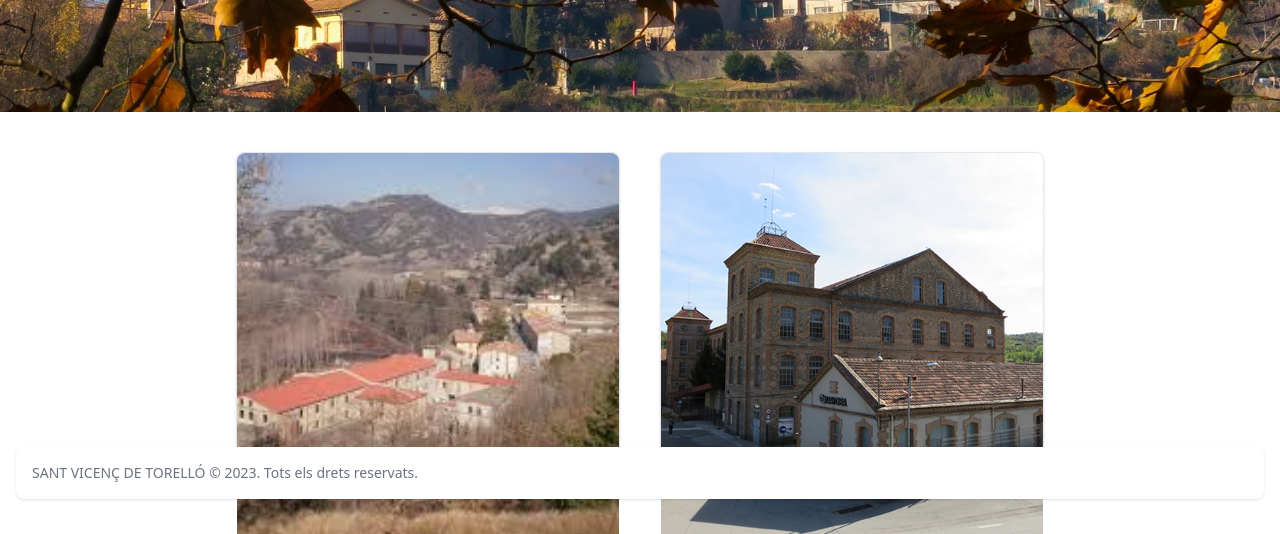
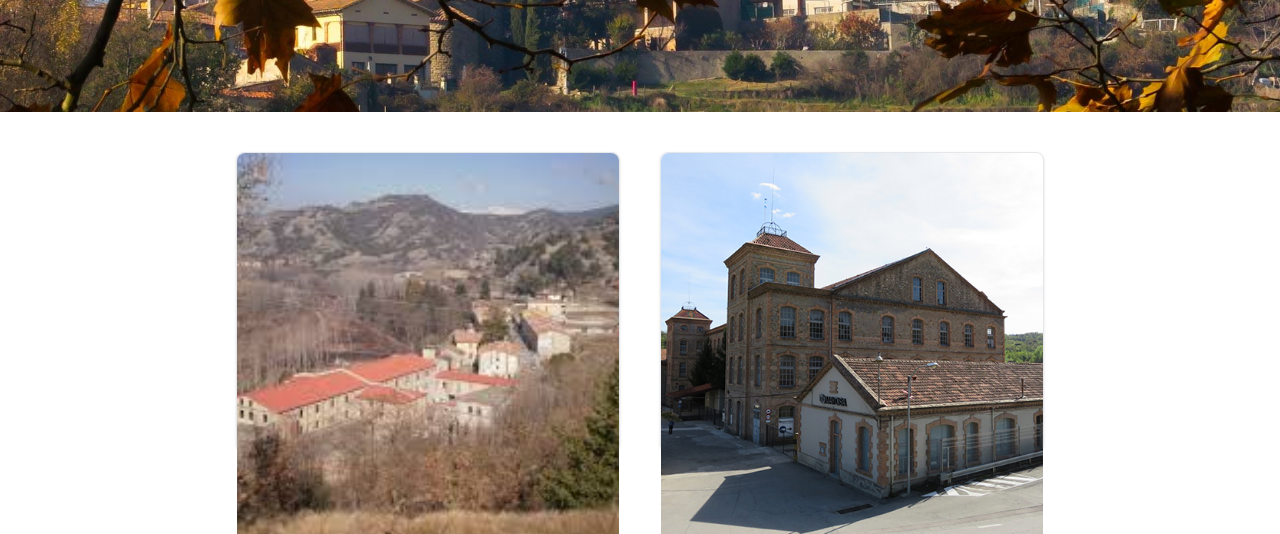
Before and after one commit to Cirvianum-DAW/mp9-uf1-projectetailwind-ainhoadot, a website built with Parcel: page src/colonies/colonies.html in a window 1280 px wide. Shown: the part 285-819 px from the top of the page. Built offline with nearby package versions, Linux system fonts and the light colour scheme.

Commit message:
2n commit

```diff
--- a/src/colonies/colonies.html
+++ b/src/colonies/colonies.html
@@ -111,14 +111,6 @@
             </div>
         </div>
     </div>
-
-    <footer class="fixed bottom-0 left-0 right-0 bg-white rounded-lg shadow m-4 dark:bg-gray-800">
-        <div class="w-full mx-auto max-w-screen-xl p-4 text-center md:flex md:items-center md:justify-between">
-            <span class="text-sm text-gray-500 dark:text-gray-400"><a href="/" class="hover:underline">SANT
-                    VICENÇ
-                    DE TORELLÓ</a> © 2023. Tots els drets reservats.</span>
-        </div>
-    </footer>
 </body>
 
 </html>
```
